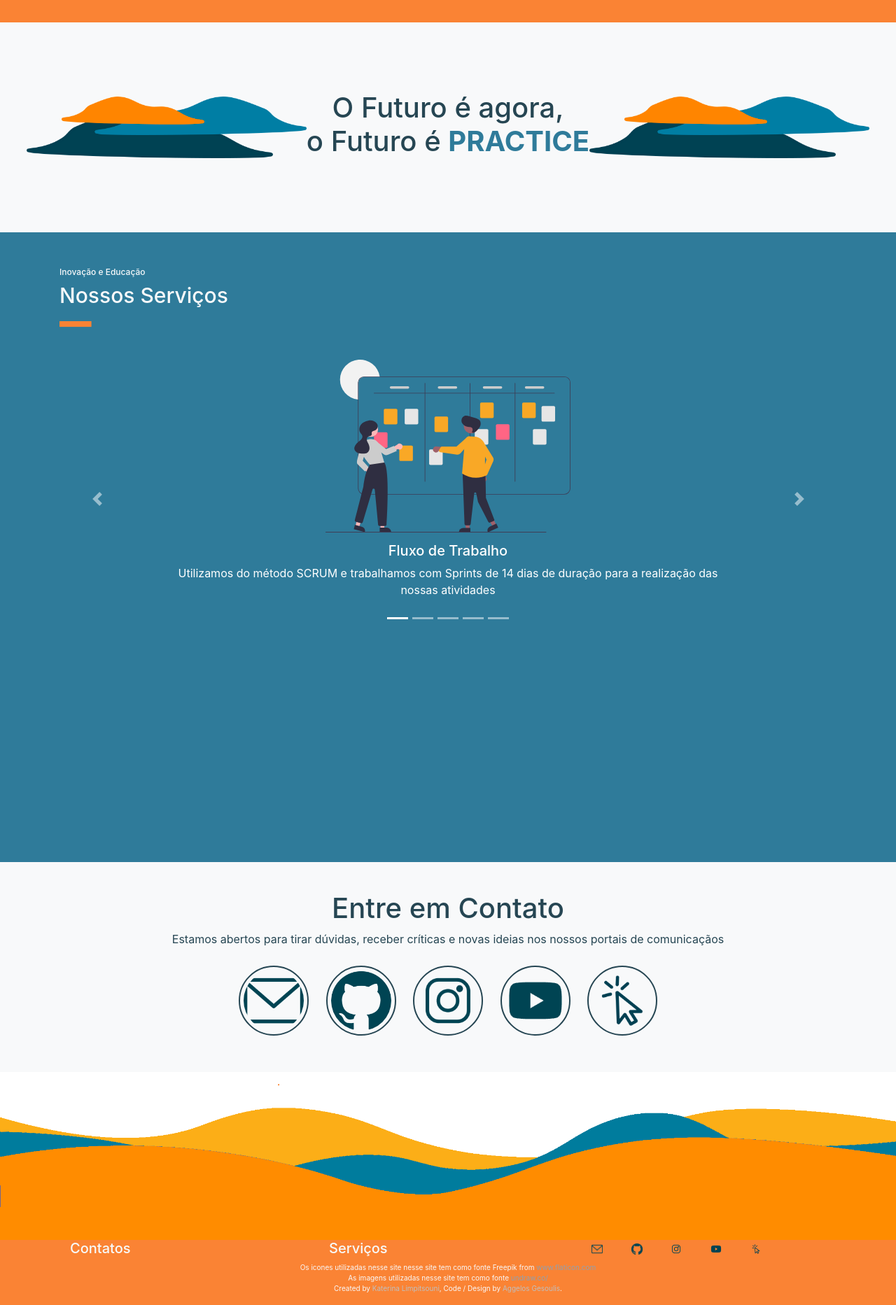
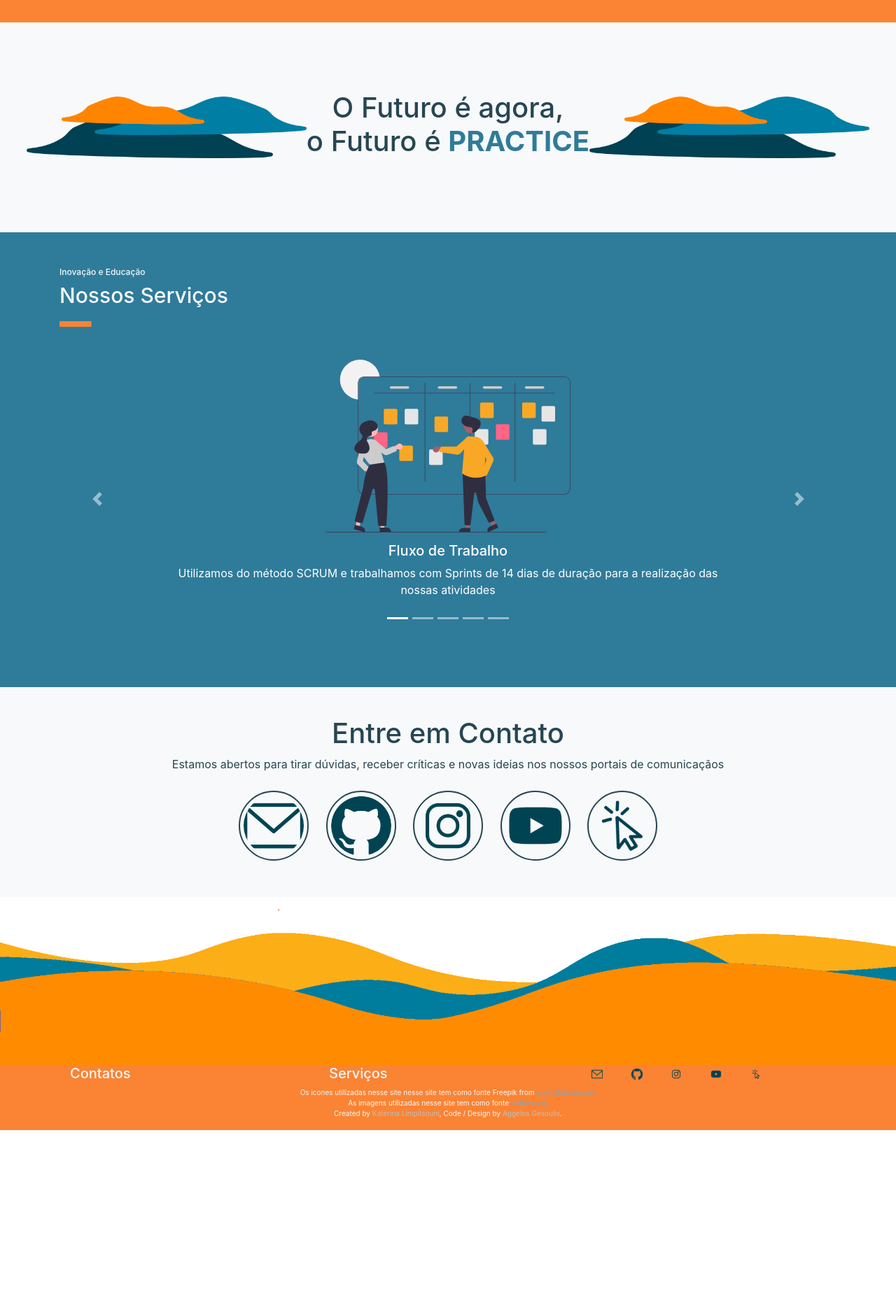
Before and after one commit to oraphaBorges/practice, a Jekyll site: the page built from index.md, in a window 1280 px wide. Shown: the part 1983-3848 px from the top of the page at 70% size. Built offline with Jekyll 4.4.1, drawn with Linux system fonts in a browser that asks for light colours; after the commit the page ends 3598 px from its top, so only the background shows below that.

Commit message:
fix(espaçamentos):espaçamentos de altura

```diff
--- a/assets/css/scss/components.scss
+++ b/assets/css/scss/components.scss
@@ -125,7 +125,7 @@
 
     background-color: $corD;
     width: 100%;
-    height: 100vh;
+    height: 650px;
     padding: 50px;
     .servico-title{
         color: $text-light;
--- a/assets/css/scss/header.scss
+++ b/assets/css/scss/header.scss
@@ -7,7 +7,7 @@ header{
     align-content: center;
 
     height: 50vh;
-
+    min-height: 150px;
     #logo{
         align-self: center;
         width: 500px;
--- a/assets/css/styles.css
+++ b/assets/css/styles.css
@@ -4,7 +4,8 @@ header {
   justify-content: center;
   align-items: center;
   align-content: center;
-  height: 50vh; }
+  height: 50vh;
+  min-height: 150px; }
   header #logo {
     align-self: center;
     width: 500px; }
@@ -145,7 +146,7 @@ footer {
   justify-content: flex-start;
   background-color: #2f7b9a;
   width: 100%;
-  height: 100vh;
+  height: 650px;
   padding: 50px; }
   .servico .servico-title {
     color: #f8f9fa; }
```
Also changed, not shown: 1 other file.
